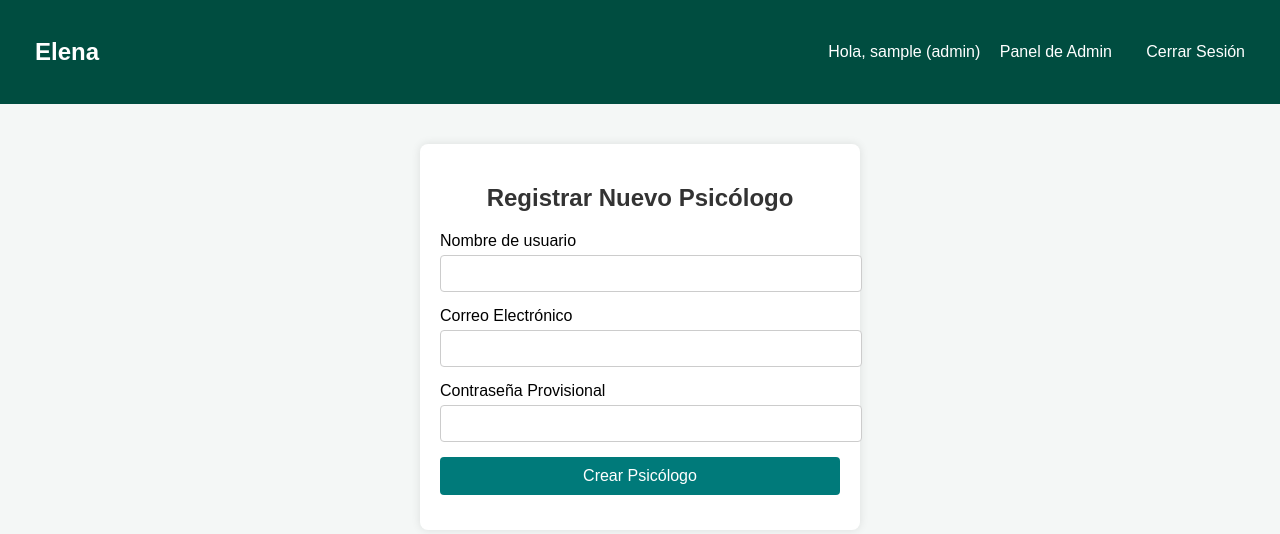
After one commit to edgaytanc/equilibra, a Flask app: page /admin/add_psychologist in a window 1280 px wide. The commit adds this page. Shown: the top 534 px of the page. Run offline with Flask 3, Linux system fonts and the light colour scheme; a user stored in the database is signed in; tables that the repository leaves empty hold one stand-in row (values such as "Sample post").

Commit message:
feat: Se agrego un panel administrativo para la creacion de psicologos

```diff
--- /dev/null
+++ b/admin.py
@@ -0,0 +1,56 @@
+# admin.py
+from flask import Blueprint, render_template, redirect, url_for, flash, request
+from models import db, User
+from flask_login import login_required, current_user
+from functools import wraps
+
+# 1. Creamos un decorador personalizado para proteger rutas
+def admin_required(f):
+    @wraps(f)
+    def decorated_function(*args, **kwargs):
+        if not current_user.is_authenticated or current_user.role != 'admin':
+            flash('Acceso no autorizado. Se requiere rol de administrador.', 'danger')
+            return redirect(url_for('main.home'))
+        return f(*args, **kwargs)
+    return decorated_function
+
+# 2. Creamos el Blueprint para las rutas de administración
+admin_bp = Blueprint('admin', __name__, url_prefix='/admin')
+
+@admin_bp.route('/')
+@login_required
+@admin_required
+def dashboard():
+    # Mostramos una lista de todos los psicólogos registrados
+    psychologists = User.query.filter_by(role='psychologist').all()
+    return render_template('admin/dashboard.html', psychologists=psychologists)
+
+@admin_bp.route('/add_psychologist', methods=['GET', 'POST'])
+@login_required
+@admin_required
+def add_psychologist():
+    if request.method == 'POST':
+        username = request.form.get('username')
+        email = request.form.get('email')
+        password = request.form.get('password')
+
+        # Verificamos si el usuario o el email ya existen
+        if User.query.filter_by(username=username).first() or User.query.filter_by(email=email).first():
+            flash('El nombre de usuario o el email ya existen.', 'warning')
+            return redirect(url_for('admin.add_psychologist'))
+
+        # Creamos el nuevo usuario con el rol de psicólogo
+        new_psychologist = User(
+            username=username,
+            email=email,
+            role='psychologist'
+        )
+        new_psychologist.set_password(password)
+
+        db.session.add(new_psychologist)
+        db.session.commit()
+
+        flash(f'Psicólogo "{username}" creado exitosamente.', 'success')
+        return redirect(url_for('admin.dashboard'))
+
+    return render_template('admin/add_psychologist.html')
--- a/app.py
+++ b/app.py
@@ -1,6 +1,11 @@
 # app.py
 import os
 from dotenv import load_dotenv
+
+from models import db, User, Message
+from auth import auth_bp
+
+from admin import admin_bp
 
 # Cargar las variables de entorno del archivo .env al inicio
 load_dotenv()
@@ -191,5 +196,7 @@ def view_case(user_id):
 app.register_blueprint(auth_bp)
 app.register_blueprint(main_bp)
 
+app.register_blueprint(admin_bp)
+
 if __name__ == '__main__':
     app.run(debug=True, port=5000)
--- /dev/null
+++ b/templates/admin/add_psychologist.html
@@ -0,0 +1,32 @@
+{% extends "base.html" %}
+
+{% block title %}Agregar Psicólogo{% endblock %}
+
+{% block content %}
+    <style>
+        .auth-form { max-width: 400px; margin: 40px auto; padding: 20px; background: white; border-radius: 8px; box-shadow: 0 0 10px rgba(0,0,0,0.1); }
+        .auth-form h2 { text-align: center; color: #333; }
+        .form-group { margin-bottom: 15px; }
+        .form-group label { display: block; margin-bottom: 5px; }
+        .form-group input { width: 100%; padding: 10px; border: 1px solid #ccc; border-radius: 4px; }
+        .form-group button { width: 100%; padding: 10px; background-color: #007a7a; color: white; border: none; border-radius: 4px; cursor: pointer; font-size: 16px; }
+    </style>
+    <form class="auth-form" method="POST" action="{{ url_for('admin.add_psychologist') }}">
+        <h2>Registrar Nuevo Psicólogo</h2>
+        <div class="form-group">
+            <label for="username">Nombre de usuario</label>
+            <input type="text" id="username" name="username" required>
+        </div>
+        <div class="form-group">
+            <label for="email">Correo Electrónico</label>
+            <input type="email" id="email" name="email" required>
+        </div>
+        <div class="form-group">
+            <label for="password">Contraseña Provisional</label>
+            <input type="password" id="password" name="password" required>
+        </div>
+        <div class="form-group">
+            <button type="submit">Crear Psicólogo</button>
+        </div>
+    </form>
+{% endblock %}
--- a/templates/base.html
+++ b/templates/base.html
@@ -19,8 +19,11 @@
         <div>
             {% if current_user.is_authenticated %}
                 <span>Hola, {{ current_user.username }} ({{ current_user.role }})</span>
+
                 {% if current_user.role == 'psychologist' %}
                     <a href="{{ url_for('main.dashboard') }}">Dashboard</a>
+                {% elif current_user.role == 'admin' %}
+                    <a href="{{ url_for('admin.dashboard') }}">Panel de Admin</a>
                 {% endif %}
                 <a href="{{ url_for('auth.logout') }}">Cerrar Sesión</a>
             {% else %}
```
Also changed, not shown: templates/admin/dashboard.html (added, +31 -0 lines), instance/chatbot.db.
